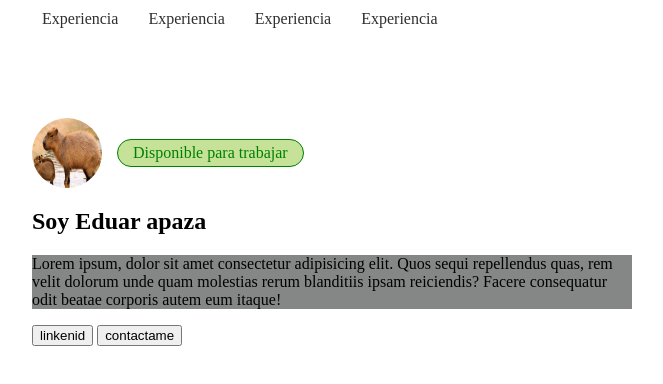
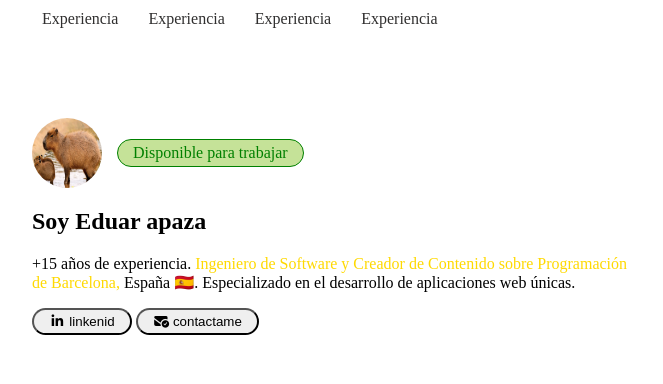
Before and after one commit to eapaza1/ib-noche, a plain HTML site: page index.html in a window 1280 px wide. Shown: the whole page, without its empty margins (308-971 px from the left). Drawn offline with Linux system fonts and the light colour scheme.

Commit message:
portafolio terminado

```diff
--- a/estilos.css
+++ b/estilos.css
@@ -1,13 +1,32 @@
-body{
+body {
     margin: auto;
     padding: 0;
     width: 600px;
 }
 
+/*
+
+
+selectorPadre ..... elementoseleccionado {
+
+}
+
+selectopader{
+    ESTILOS
+    ESTILOS
+
+    selectorElemento{
+        ESTILOS
+        ESTILOS
+
+    }
+}
+
+*/
+
 .cabecera {
     display: flex;
     gap: 10px;
-}
 
     a {
 
@@ -19,9 +38,22 @@ a {
     a:hover {
         color: #7095ea;
     }
+}
+
+main {
+    margin-top: 5rem;
+
+    .perfil {
+        display: flex;
+        align-items: center;
+
+        img {
+            width: 70px;
+            height: 70px;
+            border-radius: 50%;
+        }
 
         span {
-
             border: 1px solid green;
             padding: 4px 15px;
             background: #c5e298;
@@ -29,24 +61,32 @@ span {
             border-radius: 1.5rem;
             margin-left: 15px;
         }
-
-img {
-
-    width: 70px;
-    height: 70px;
-    border-radius: 50%;
     }
 
-.perfil {
-    display: flex;
-    align-items: center;
+    .cuerpo {
+        span {
+            color: #ffd900;
+        }
+
+        button {
+            padding: 4px 15px;
+            border-radius: 1.5rem;
+        }
+
+        button:hover {
+            background: black;
+            color: white;
+        }
+
 
     }
 
-main{
-    /* border: 1px solid blue; */
-    margin-top: 5rem;
+
 }
+
+
+
+
 
 /* selectores{
     estilos
--- a/index.html
+++ b/index.html
@@ -5,13 +5,10 @@
     <meta charset="UTF-8">
     <meta name="viewport" content="width=device-width, initial-scale=1.0">
     <title>Document</title>
-    <style>
-        p {
-            background: #858787;
-        }
-    </style>
 
     <link rel="stylesheet" href="estilos.css">
+    <!-- vinculacion con la libreria fontawesome -->
+    <link rel="stylesheet" href="https://cdnjs.cloudflare.com/ajax/libs/font-awesome/7.0.0/css/all.min.css">
 
 </head>
 
@@ -29,11 +26,24 @@
         </section>
         <section class="cuerpo">
             <h1>Soy Eduar apaza</h1>
-            <p>Lorem ipsum, dolor sit amet consectetur adipisicing elit. Quos sequi repellendus quas, rem velit dolorum
-                unde quam molestias rerum blanditiis ipsam reiciendis? Facere consequatur odit beatae corporis autem eum
-                itaque!</p>
-            <button>linkenid</button>
-            <button>contactame</button>
+            <p>
+                +15 años de experiencia.
+                <span>
+                    Ingeniero de Software y Creador de Contenido sobre Programación
+                    de Barcelona,
+                </span>
+                España 🇪🇸. Especializado en el desarrollo de aplicaciones web únicas.
+            </p>
+
+            <button>
+                <i class="fa-brands fa-linkedin-in"></i>
+                linkenid
+            </button>
+            <button>
+                <!-- uso de icono de fontawesome -->
+                <i class="fa-solid fa-envelope-circle-check"></i>
+                contactame
+            </button>
         </section>
     </main>
 </body>
```
Lines whose indentation alone changed are shown as unchanged.
